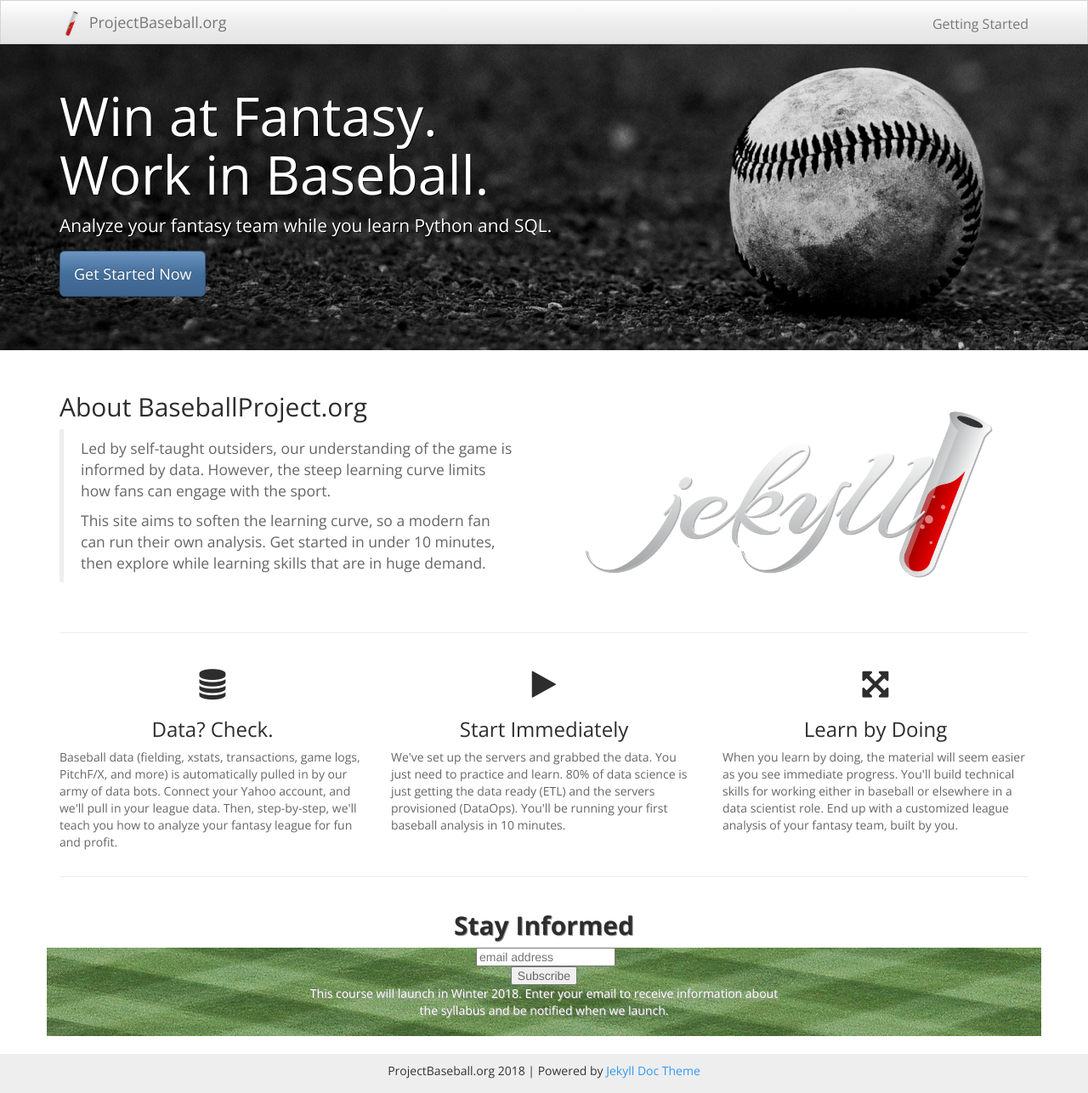
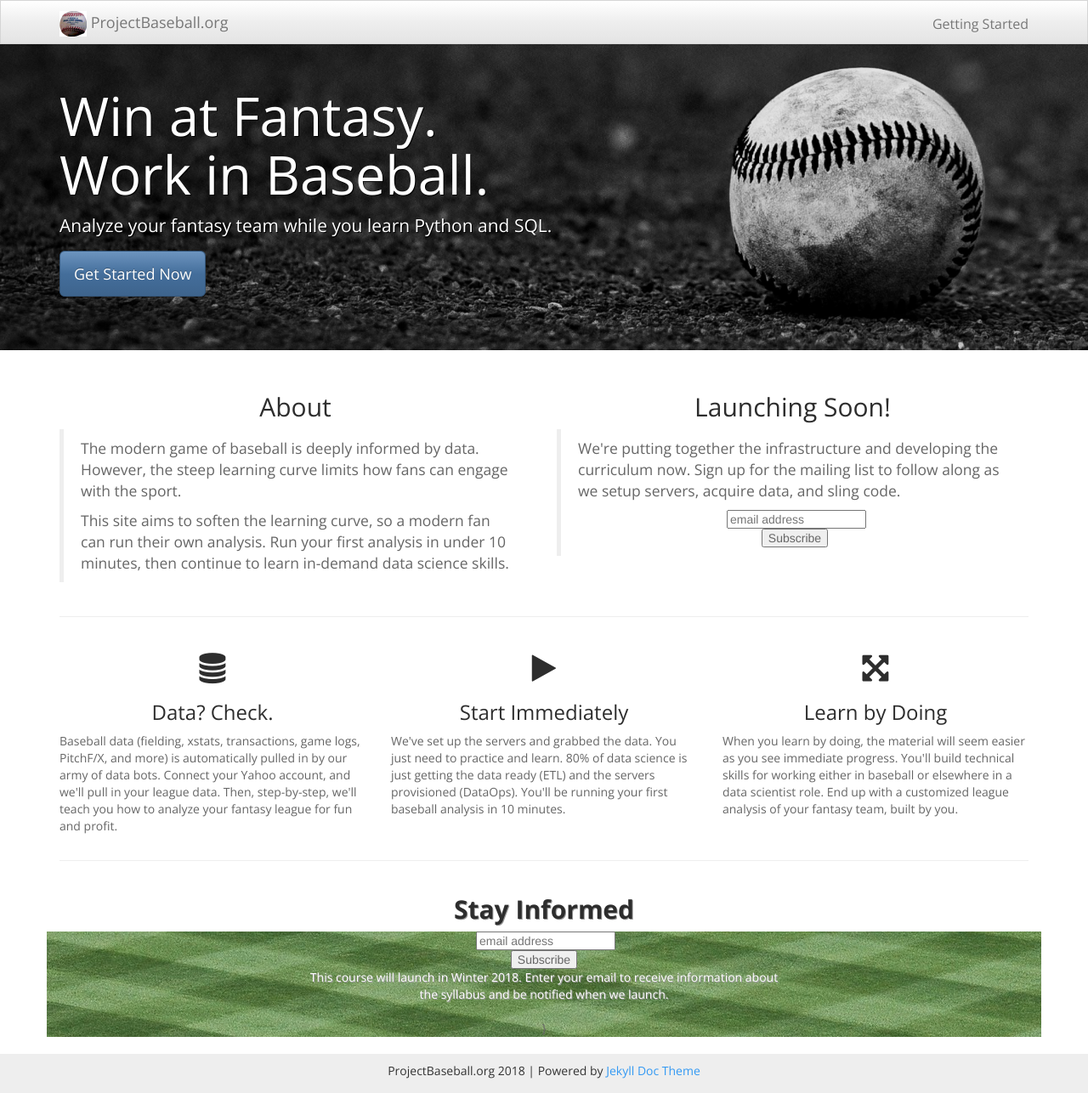
Before and after one commit to leleu/projectbaseball-org, a Jekyll site: the page built from index.html, in a window 1280 px wide and 1286 px high. Shown: the whole window at 85% size. Built offline with Jekyll 4.4.1, drawn with Linux system fonts in a browser that asks for light colours; nearby versions of some CDN libraries; comment, search, counter and statistics services are not loaded.

Commit message:
updated content

```diff
--- a/_config.yml
+++ b/_config.yml
@@ -6,8 +6,8 @@ description: >
   ProjectBaseball.org will teach you the skills to work as a baseball analyst.
   Learn Python, SQL, and how to build your own projection system.
 baseurl: "" # the subpath of your site, e.g. /blog/
-url: https://baseballproject.org # the base hostname & protocol for your site
-git_address: https://github.com/leleu/baseballproject-org
+url: https://projectbaseball.org # the base hostname & protocol for your site
+git_address: https://github.com/leleu/projectbaseball-org
 
 # theme options from https://bootswatch.com/
 # comment out this to use default Bootstrap
--- a/_includes/topnav.html
+++ b/_includes/topnav.html
@@ -8,7 +8,7 @@
         <span class="icon-bar"></span>
       </button>
             <a class="navbar-brand" href="{{ site.baseurl }}/">
-                <span><img src="{{site.baseurl}}/img/logonav.png"></span> {{ site.title }}
+                <span><img src="{{site.baseurl}}/img/baseball.gif"></span> {{ site.title }}
             </a>
         </div>
         <div id="navbar" class="collapse navbar-collapse">
--- a/index.html
+++ b/index.html
@@ -15,16 +15,21 @@ layout: default
 
     <div class="row">
         <div class="col-md-6">
-            <h2 class="header-light regular-pad">About BaseballProject.org</h2>
+            <h2 class="header-light regular-pad text-center">About</h2>
             <blockquote>
-              <p>Led by self-taught outsiders, our understanding of the game is informed by data.
+              <p>The modern game of baseball is deeply informed by data.
               However, the steep learning curve limits how fans can engage with the sport.</p>
               <p>This site aims to soften the learning curve, so a modern fan can run their own analysis.
-              Get started in under 10 minutes, then explore while learning skills that are in huge demand.</p>
+              Run your first analysis in under 10 minutes, then continue to learn in-demand data science skills.</p>
             </blockquote>
         </div>
         <div class="col-md-6 text-center">
-            <img src="img/jekyll-dark.png" alt="" class="img-responsive">
+            <h2 class="header-light regular-pad text-center">Launching Soon!</h2>
+            <blockquote>
+                <p style="text-align: left">We're putting together the infrastructure and developing the curriculum now.  Sign up for
+              the mailing list to follow along as we setup servers, acquire data, and sling code.</p>
+              {% include mc_signup.html %}
+            </blockquote>
         </div>
     </div>
 
@@ -63,27 +68,10 @@ layout: default
     <div class="row">
         <h2 class="header regular-pad text-center" style="font-weight: bold;text-shadow: 1px 1px #999;">Stay Informed</h2>
         <div class="col-md-12 text-center" style="background: url(../img/baseball-field-1548348_1920.jpg);">
-          <!-- Begin MailChimp Signup Form -->
-          <link href="//cdn-images.mailchimp.com/embedcode/horizontal-slim-10_7.css" rel="stylesheet" type="text/css">
-          <style type="text/css">
-            #mc_embed_signup{clear:left; font:14px Helvetica,Arial,sans-serif; width:100%;}
-            /* Add your own MailChimp form style overrides in your site stylesheet or in this style block.
-               We recommend moving this block and the preceding CSS link to the HEAD of your HTML file. */
-          </style>
-          <div id="mc_embed_signup">
-          <form action="https://projectbaseball.us19.list-manage.com/subscribe/post?u=a319185cac5e0c30aa2cf0148&amp;id=31df3b1ebd" method="post" id="mc-embedded-subscribe-form" name="mc-embedded-subscribe-form" class="validate" target="_blank" novalidate>
-              <div id="mc_embed_signup_scroll">
-            <label for="mce-EMAIL"></label>
-            <input type="email" value="" name="EMAIL" class="email" id="mce-EMAIL" placeholder="email address" required>
-              <!-- real people should not fill this in and expect good things - do not remove this or risk form bot signups-->
-              <div style="position: absolute; left: -5000px;" aria-hidden="true"><input type="text" name="b_a319185cac5e0c30aa2cf0148_31df3b1ebd" tabindex="-1" value=""></div>
-              <div class="clear"><input type="submit" value="Subscribe" name="subscribe" id="mc-embedded-subscribe" class="button"></div>
-              </div>
-          </form>
-          </div>
-<!--End mc_embed_signup-->
+          {% include mc_signup.html %}
           <p style="margin: auto; width: 50%; color: white; text-shadow: 1px 1px #999; padding-bottom: 20px">This course will launch in Winter 2018.  Enter your email to receive
             information about the syllabus and be notified when we launch.</p>
+          }
         </div>
     </div>
 
```
Also changed, not shown: img/baseball.gif (added).
